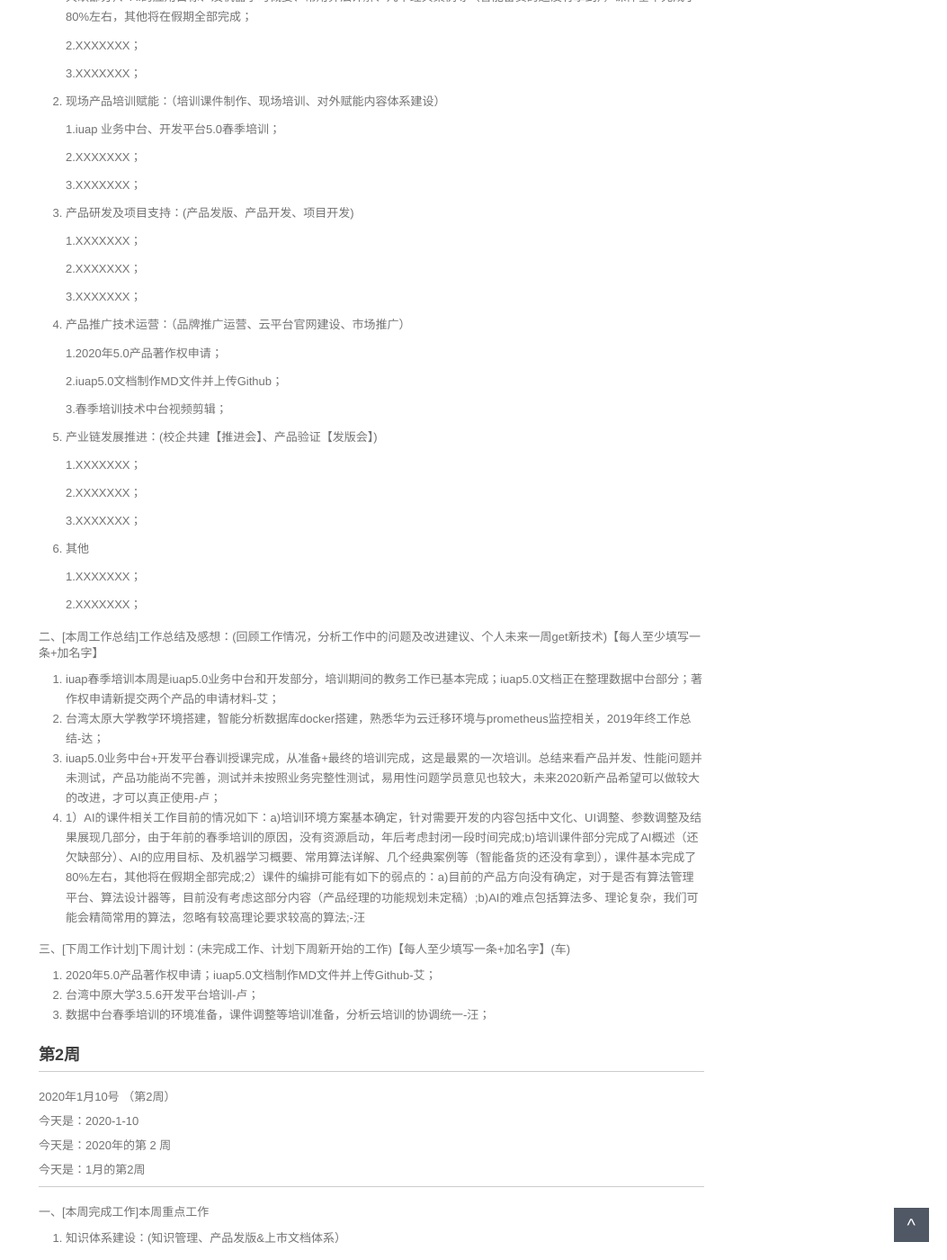
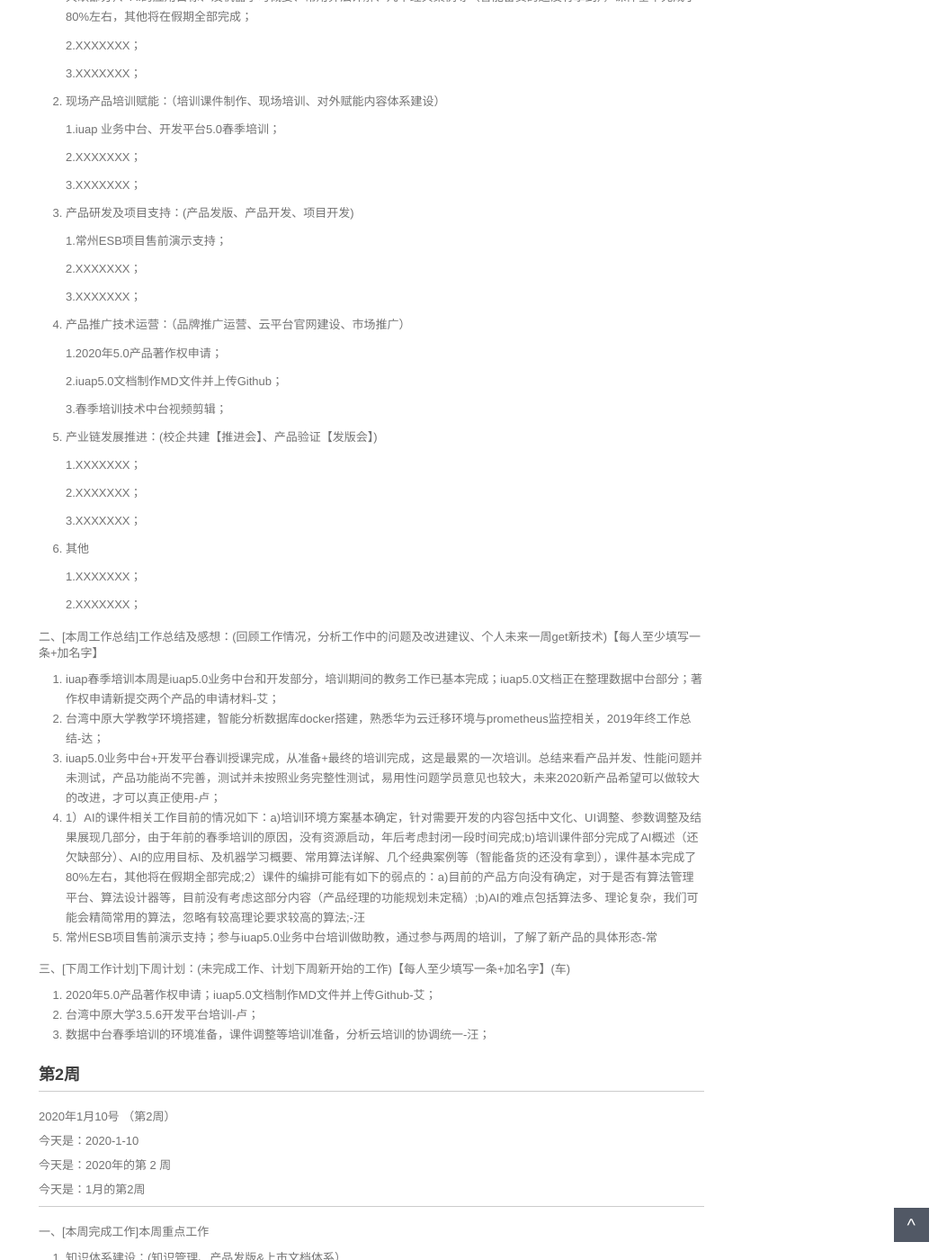
Before and after one commit to walllFlower/blog, a Jekyll site: the page built from _posts/2018-07-17-day_report_cxz.md, in a window 1280 px wide and 1400 px high, scrolled down 625 px. Shown: the whole window at 90% size, without its empty margins (227-1280 px from the left). Built offline with Jekyll 4.4.1, drawn with Linux system fonts in a browser that asks for light colours; comment, search, counter and statistics services are not loaded.

Commit message:
Update 2018-07-17-day_report_cxz.md

```diff
--- a/_posts/2018-07-17-day_report_cxz.md
+++ b/_posts/2018-07-17-day_report_cxz.md
@@ -42,7 +42,7 @@ categories: 技术运营工作周报
 
 3. 产品研发及项目支持：(产品发版、产品开发、项目开发)
 
-    1.XXXXXXX；
+    1.常州ESB项目售前演示支持；
 
     2.XXXXXXX；
 
@@ -74,9 +74,10 @@ categories: 技术运营工作周报
 二、[本周工作总结]工作总结及感想：(回顾工作情况，分析工作中的问题及改进建议、个人未来一周get新技术)【每人至少填写一条+加名字】
 
 1. iuap春季培训本周是iuap5.0业务中台和开发部分，培训期间的教务工作已基本完成；iuap5.0文档正在整理数据中台部分；著作权申请新提交两个产品的申请材料-艾；
-2. 台湾太原大学教学环境搭建，智能分析数据库docker搭建，熟悉华为云迁移环境与prometheus监控相关，2019年终工作总结-达；
+2. 台湾中原大学教学环境搭建，智能分析数据库docker搭建，熟悉华为云迁移环境与prometheus监控相关，2019年终工作总结-达；
 3. iuap5.0业务中台+开发平台春训授课完成，从准备+最终的培训完成，这是最累的一次培训。总结来看产品并发、性能问题并未测试，产品功能尚不完善，测试并未按照业务完整性测试，易用性问题学员意见也较大，未来2020新产品希望可以做较大的改进，才可以真正使用-卢；
 4. 1）AI的课件相关工作目前的情况如下：a)培训环境方案基本确定，针对需要开发的内容包括中文化、UI调整、参数调整及结果展现几部分，由于年前的春季培训的原因，没有资源启动，年后考虑封闭一段时间完成;b)培训课件部分完成了AI概述（还欠缺部分）、AI的应用目标、及机器学习概要、常用算法详解、几个经典案例等（智能备货的还没有拿到），课件基本完成了80%左右，其他将在假期全部完成;2）课件的编排可能有如下的弱点的：a)目前的产品方向没有确定，对于是否有算法管理平台、算法设计器等，目前没有考虑这部分内容（产品经理的功能规划未定稿）;b)AI的难点包括算法多、理论复杂，我们可能会精简常用的算法，忽略有较高理论要求较高的算法;-汪
+5. 常州ESB项目售前演示支持；参与iuap5.0业务中台培训做助教，通过参与两周的培训，了解了新产品的具体形态-常
 
 三、[下周工作计划]下周计划：(未完成工作、计划下周新开始的工作)【每人至少填写一条+加名字】(车)
 
```
